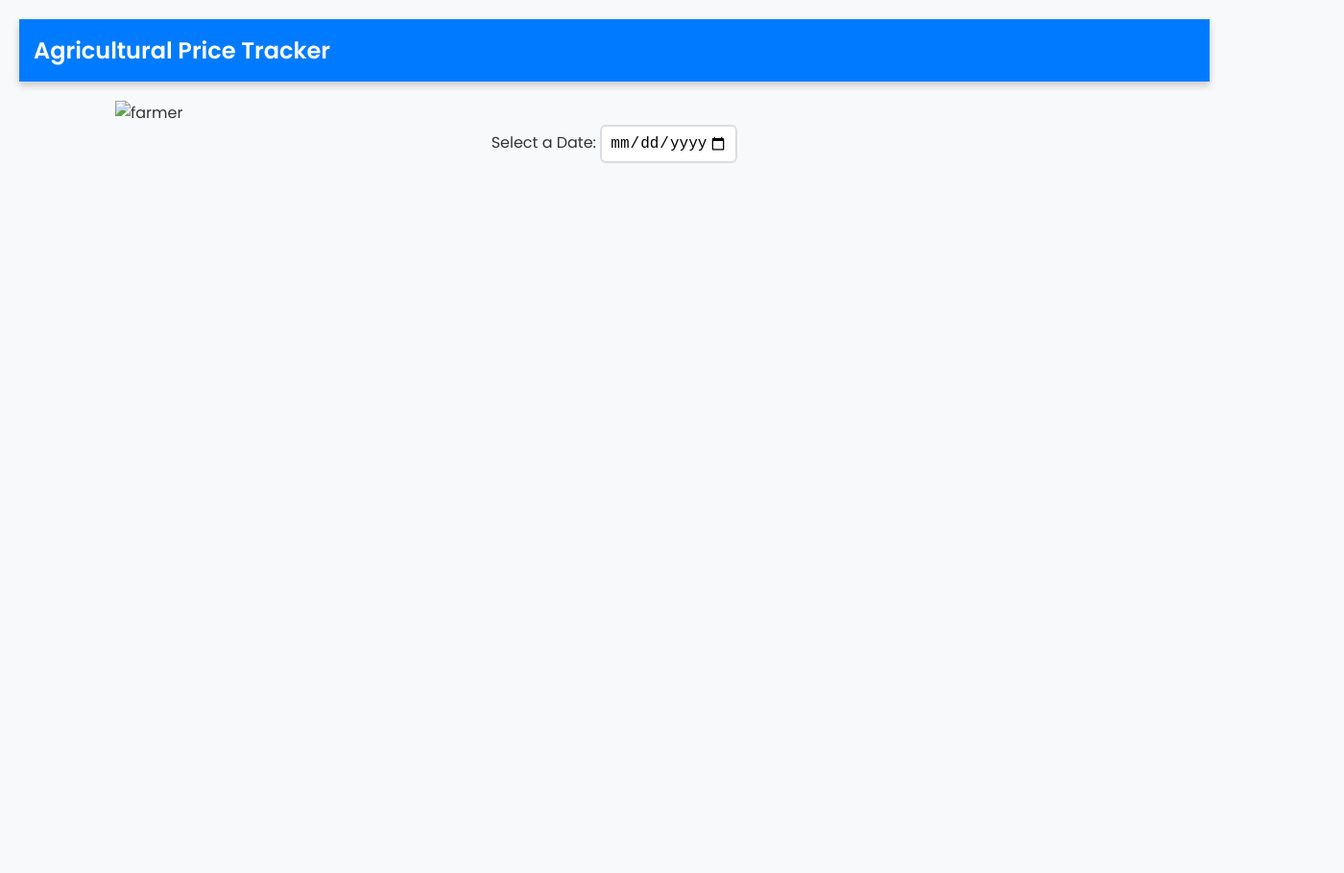
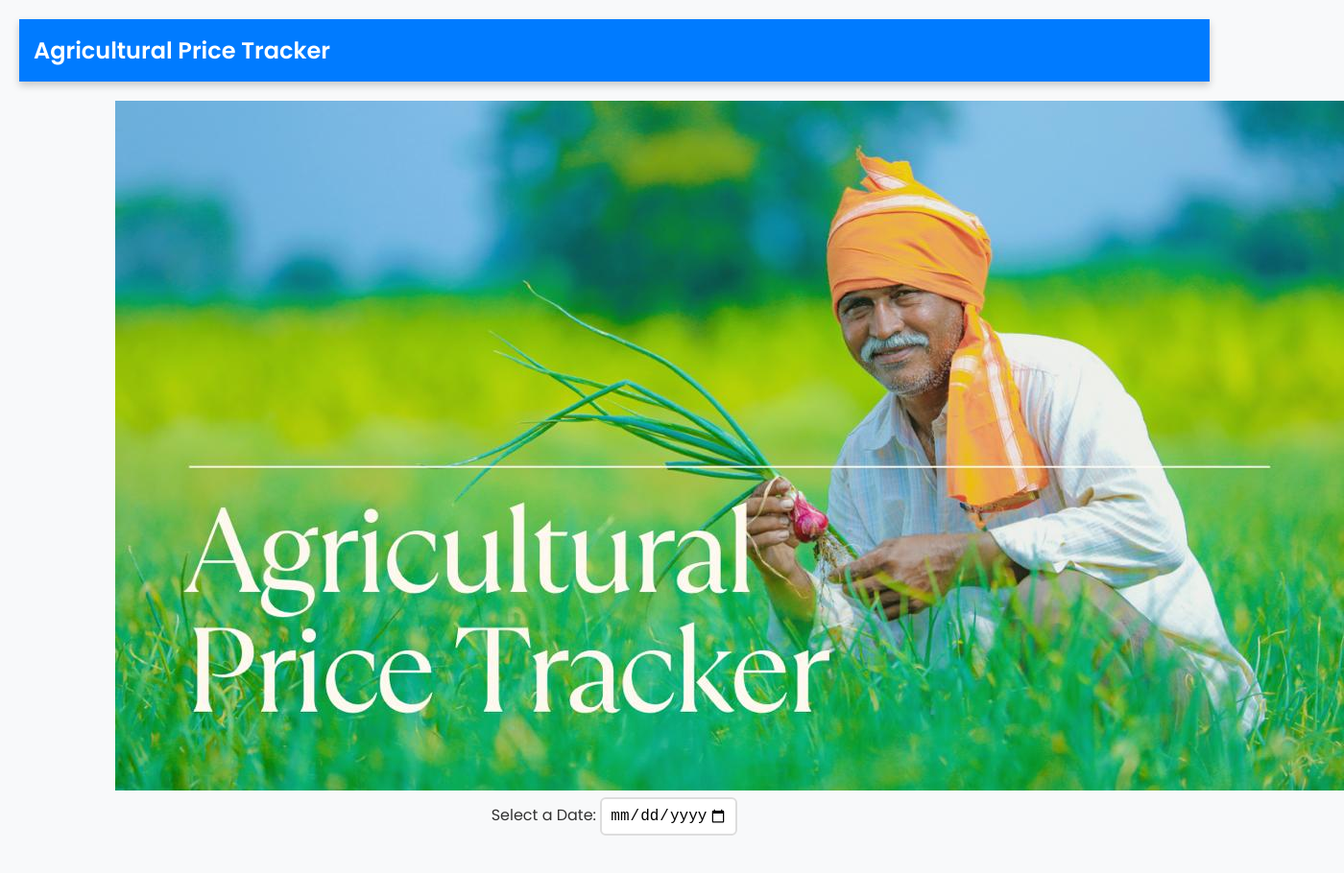
Before and after one commit to Sawanjkotian/agricultural_price, a plain HTML site: page client/index.html in a window 1280 px wide. Shown: the whole page at 96% size, 1400 px wide, since content can reach past the window. Before the commit the page ends 800 px from the top, so only its background shows below. Drawn offline with Linux system fonts and the light colour scheme; the site is published under a folder, as on GitHub Pages, so addresses that start at the root find nothing; no server answers.

Commit message:
with picture

```diff
--- a/client/index.html
+++ b/client/index.html
@@ -14,7 +14,7 @@
     </header>
     <h2><span class="hidden" style="display: none;" id="date"></span></h2>
 
-    <img src="/client/farmer.jpeg" alt="farmer" style="align-items:center;padding-left: 100px;">
+    <img src="./farmer.jpeg" alt="farmer" style="align-items:center;padding-left: 100px;">
     <!-- Date Picker -->
     <div>
         <label for="date-picker">Select a Date:</label>
```
